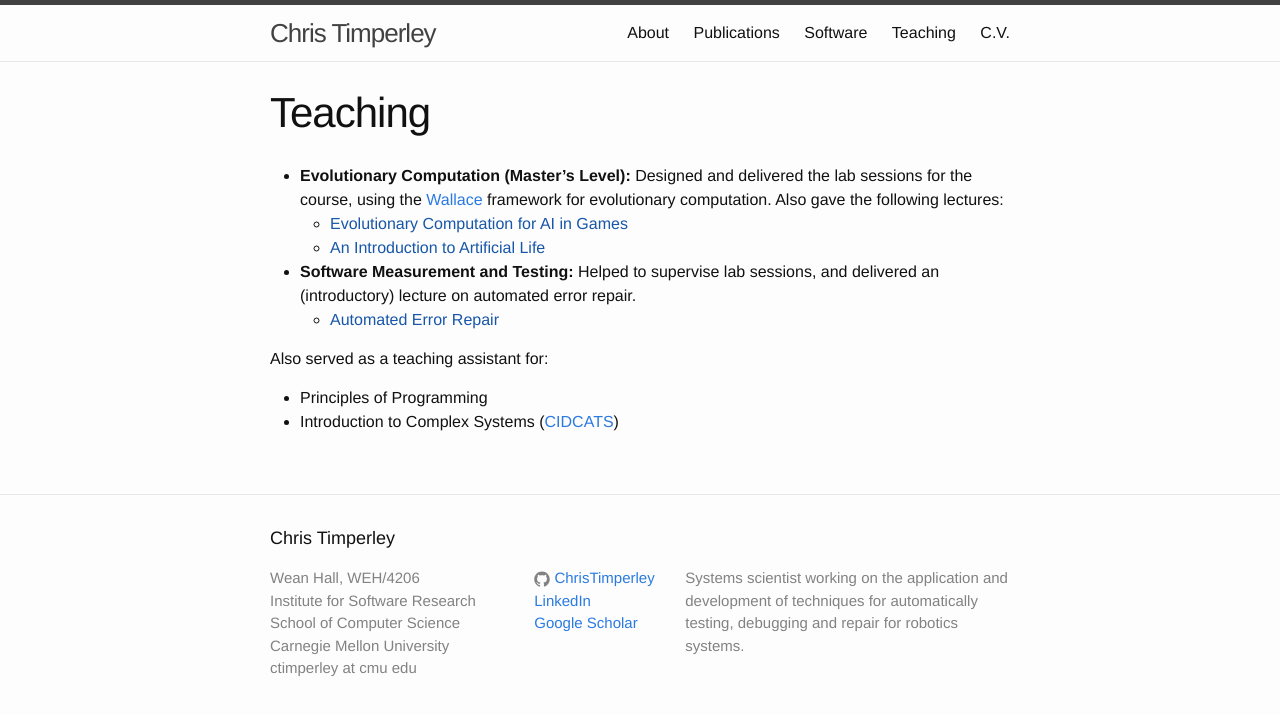
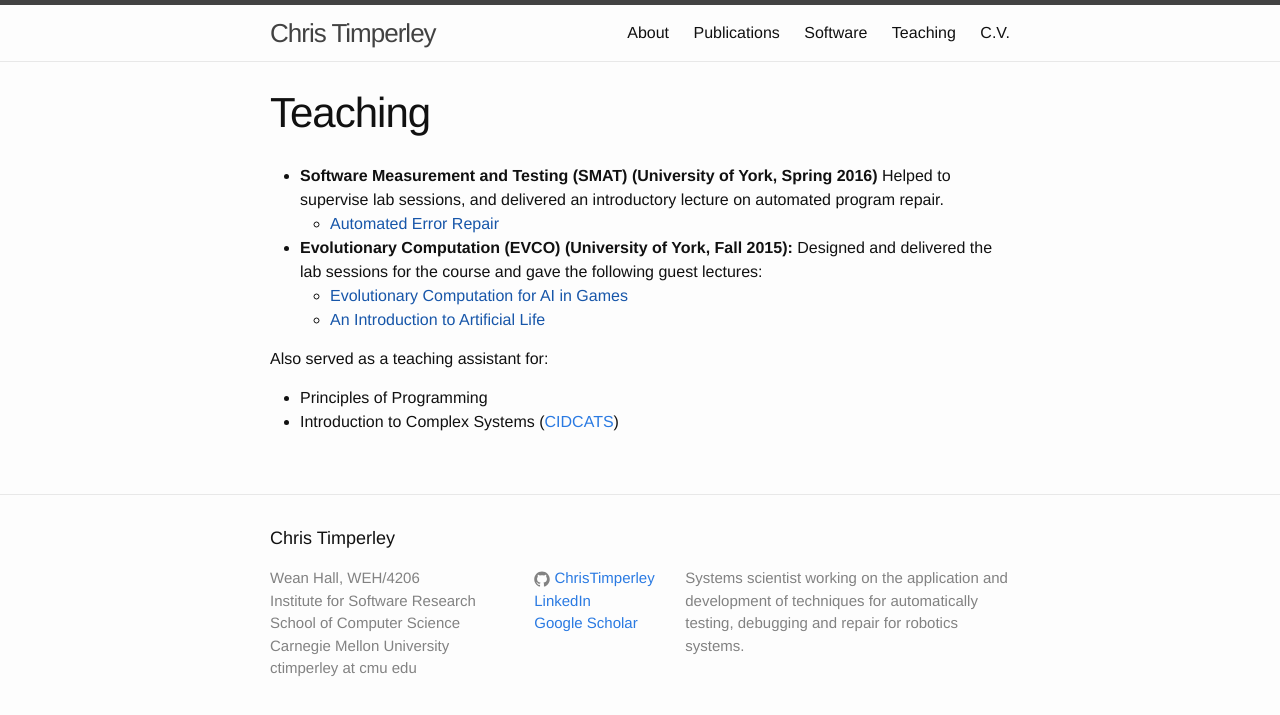
Before and after one commit to ChrisTimperley/ChrisTimperley.github.io, a Jekyll site: the page built from teaching.md, in a window 1280 px wide. Shown: the top 715 px of the page. Built offline with Jekyll 4.4.1, drawn with Linux system fonts in a browser that asks for light colours; nearby versions of some CDN libraries.

Commit message:
updated teaching format

```diff
--- a/teaching.md
+++ b/teaching.md
@@ -4,12 +4,16 @@ title: Teaching
 permalink: /teaching/
 ---
 
-* **Evolutionary Computation (Master's Level):** Designed and delivered the lab sessions for the course, using the [Wallace](https://github.com/ChrisTimperley/Wallace) framework for evolutionary computation. Also gave the following lectures:
+* **Software Measurement and Testing (SMAT) (University of York, Spring 2016)**
+  Helped to supervise lab sessions, and delivered an introductory lecture on automated
+  program repair.
+  * [Automated Error Repair]()
+* **Evolutionary Computation (EVCO) (University of York, Fall 2015):**
+  Designed and delivered the lab sessions for the course and gave the following
+  guest lectures:
   * [Evolutionary Computation for AI in Games]()
   * [An Introduction to Artificial Life]()
-* **Software Measurement and Testing:** Helped to supervise lab sessions, and
-  delivered an (introductory) lecture on automated error repair.
-  * [Automated Error Repair]()
+
 
 Also served as a teaching assistant for:
 
```
